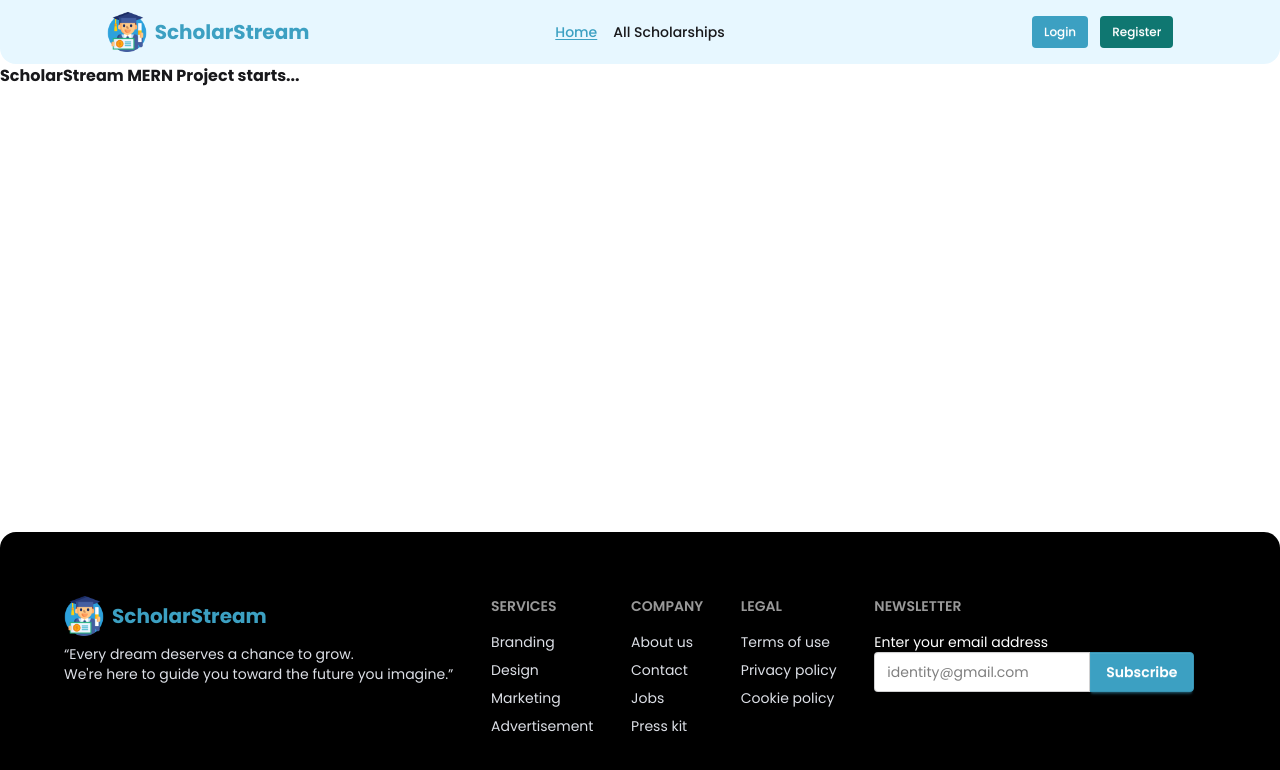
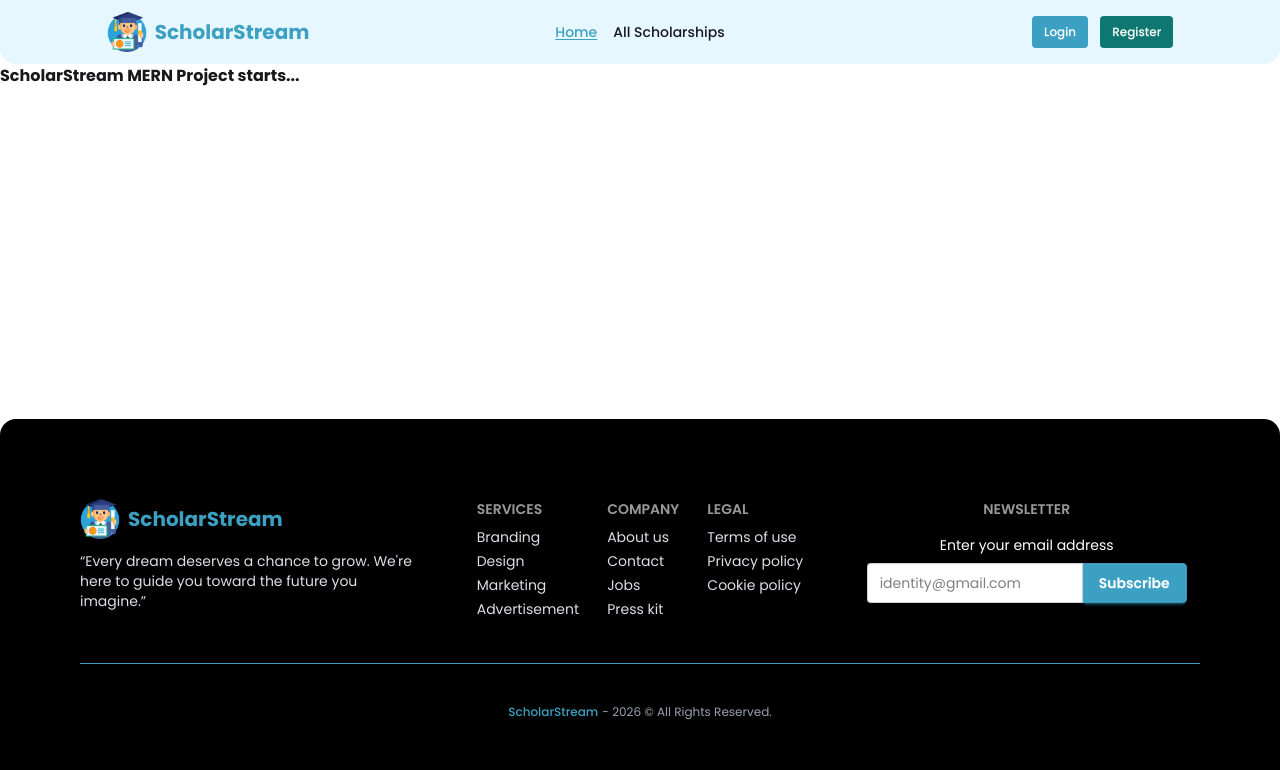
Before and after one commit to amitkbinfo/B12-ScholarStream-Client-A11, a React (Vite) app: page / in a window 1280 px wide. Shown: the top 770 px of the page. Built offline with nearby package versions, Linux system fonts and the light colour scheme.

Commit message:
Footer setup done

```diff
--- a/src/components/Footer/Footer.jsx
+++ b/src/components/Footer/Footer.jsx
@@ -3,43 +3,47 @@ import logo from "../../assets/logo.png";
 import { Link } from "react-router";
 const Footer = () => {
   return (
-    <div>
-      <footer className="footer sm:footer-horizontal bg-black text-white p-16 rounded-t-2xl">
-        <nav>
-          <Link to={"/"} className="flex items-center justify-center md:gap-2">
+    <div className="bg-black p-10 md:p-20  rounded-t-2xl">
+      <footer className="footer flex flex-col md:flex-row justify-between text-white gap-10">
+        <nav className="flex-1 flex flex-col items-center md:items-start gap-3">
+          <Link to={"/"} className="flex items-center justify-center gap-2">
             <img src={logo} className="w-10" alt="" />
-            <p className="text-xl font-bold text-primary">ScholarStream</p>
+            <p className="text-base md:text-xl font-bold text-primary">
+              ScholarStream
+            </p>
           </Link>
           <p className="text-accent">
-            “Every dream deserves a chance to grow. <br /> We're here to guide
-            you toward the future you imagine.”
+            “Every dream deserves a chance to grow. We're here to guide you
+            toward the future you imagine.”
           </p>
         </nav>
-        <nav>
+        <div className="flex-1 flex w-full justify-around">
+          <nav className="flex items flex-col justify-between">
             <h6 className="footer-title">Services</h6>
-          <a className="link link-hover">Branding</a>
-          <a className="link link-hover">Design</a>
-          <a className="link link-hover">Marketing</a>
-          <a className="link link-hover">Advertisement</a>
+            <a className="link link-hover mb-1">Branding</a>
+            <a className="link link-hover mb-1">Design</a>
+            <a className="link link-hover mb-1">Marketing</a>
+            <a className="link link-hover mb-1">Advertisement</a>
           </nav>
-        <nav>
+          <nav className="flex items flex-col justify-between">
             <h6 className="footer-title">Company</h6>
-          <a className="link link-hover">About us</a>
-          <a className="link link-hover">Contact</a>
-          <a className="link link-hover">Jobs</a>
-          <a className="link link-hover">Press kit</a>
+            <a className="link link-hover mb-1">About us</a>
+            <a className="link link-hover mb-1">Contact</a>
+            <a className="link link-hover mb-1">Jobs</a>
+            <a className="link link-hover mb-1">Press kit</a>
           </nav>
-        <nav>
+          <nav className="flex items flex-col justify-between">
             <h6 className="footer-title">Legal</h6>
-          <a className="link link-hover">Terms of use</a>
-          <a className="link link-hover">Privacy policy</a>
-          <a className="link link-hover">Cookie policy</a>
+            <a className="link link-hover mb-1">Terms of use</a>
+            <a className="link link-hover mb-1">Privacy policy</a>
+            <a className="link link-hover mb-1">Cookie policy</a>
           </nav>
-        <form>
+        </div>
+        <form className="flex-1 flex flex-col items-center text-center">
           <h6 className="footer-title">Newsletter</h6>
           <fieldset className="w-80">
             <label>Enter your email address</label>
-            <div className="join">
+            <div className="join mt-2">
               <input
                 type="email"
                 placeholder="identity@gmail.com"
@@ -52,6 +56,15 @@ const Footer = () => {
           </fieldset>
         </form>
       </footer>
+      <hr className="my-10 text-primary w-full" />
+      <small className="flex justify-center items-center w-full text-xs gap-1">
+        <Link to={"/"} className="text-primary font-medium hover:underline">
+          ScholarStream
+        </Link>
+        <span className="text-gray-400">
+          - 2026 &copy; All Rights Reserved.
+        </span>
+      </small>
     </div>
   );
 };
--- a/src/components/Navbar/Navbar.jsx
+++ b/src/components/Navbar/Navbar.jsx
@@ -38,9 +38,11 @@ const Navbar = () => {
               {navLinks}
             </ul>
           </div>
-          <Link to={"/"} className="flex items-center justify-center md:gap-2">
+          <Link to={"/"} className="flex items-center justify-center gap-2">
             <img src={logo} className="w-10" alt="" />
-            <p className="text-xl font-bold text-primary">ScholarStream</p>
+            <p className="text-base md:text-xl font-bold text-primary">
+              ScholarStream
+            </p>
           </Link>
         </div>
         <div className="navbar-center hidden lg:flex">
```
Lines whose indentation alone changed are shown as unchanged.
